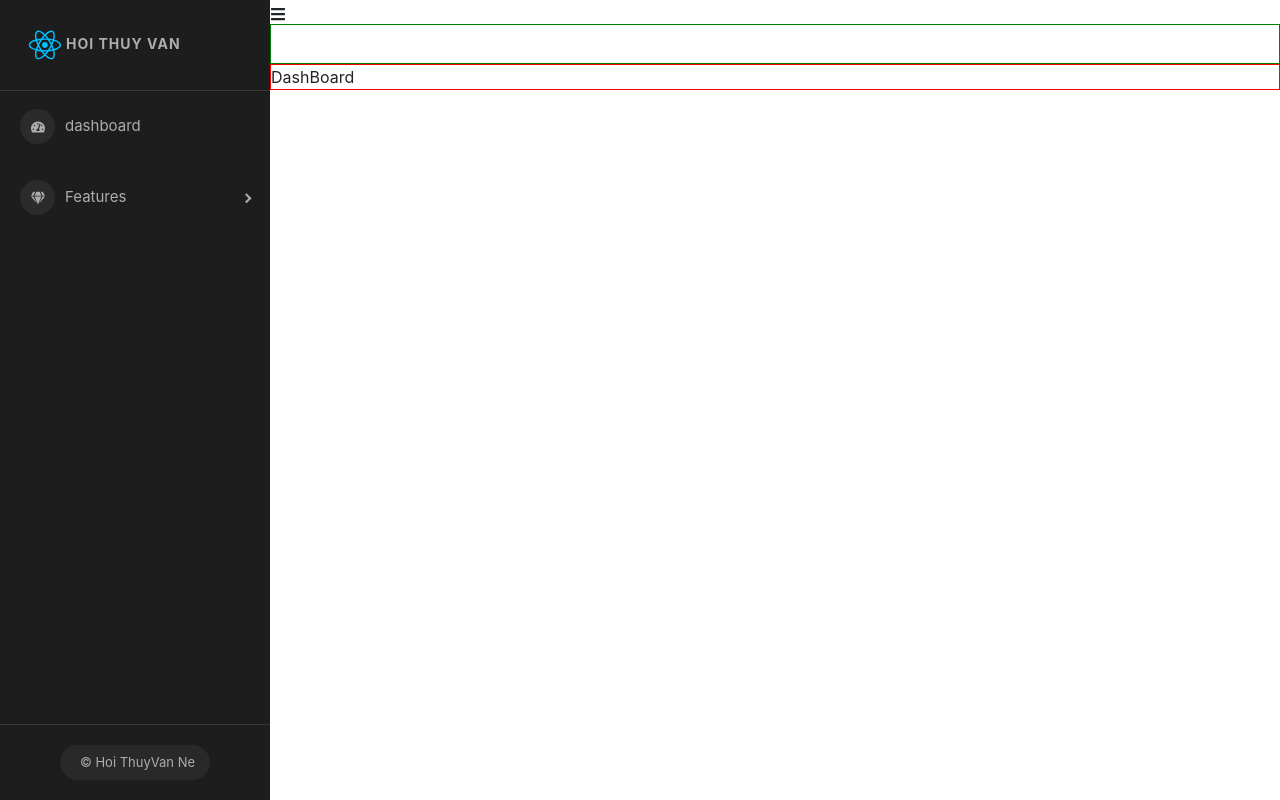
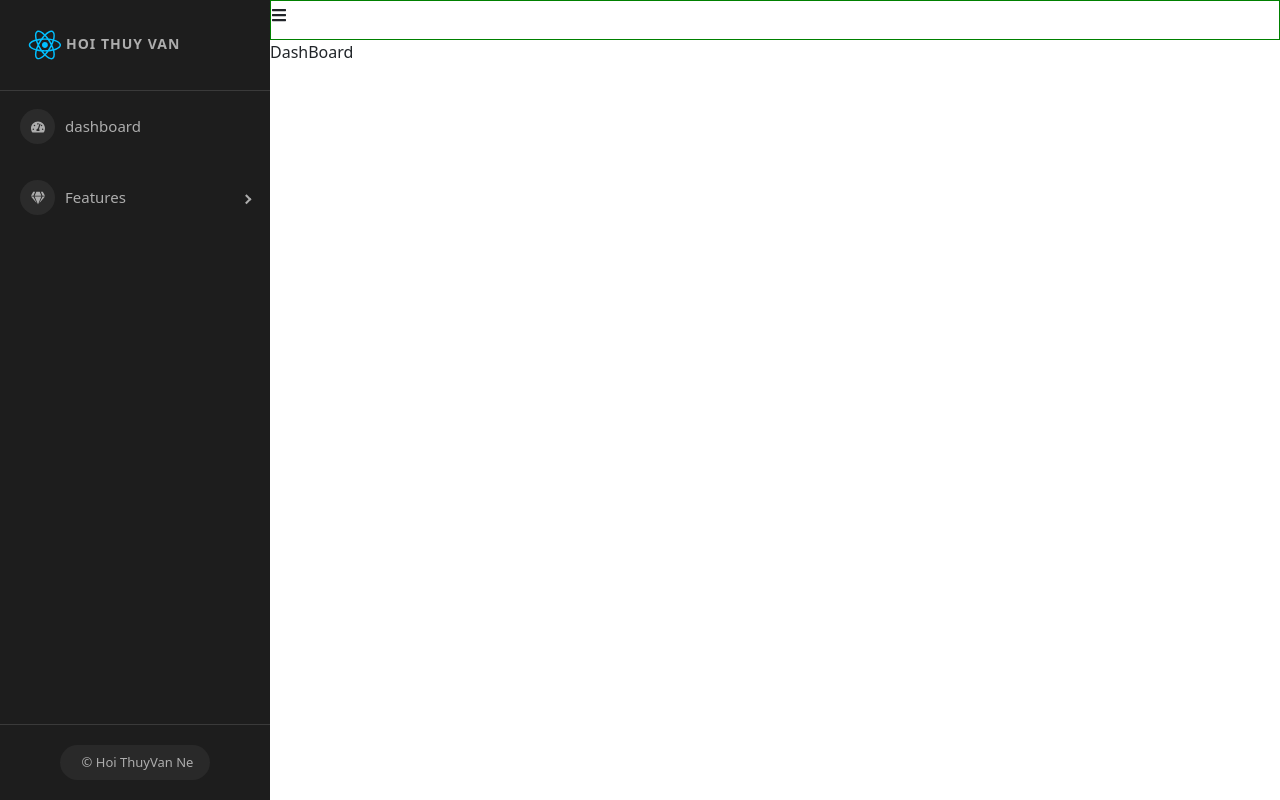
Before and after one commit to anhlinh-II/my-first-react, a React (Create React App) app: page /admins in a window 1280 px wide. Built offline with nearby package versions, Linux system fonts and the light colour scheme.

Commit message:
fix bug scrollbar

```diff
--- a/package.json
+++ b/package.json
@@ -15,6 +15,7 @@
     "react-dom": "18.2.0",
     "react-icons": "4.4.0",
     "react-paginate": "8.1.3",
+    "react-perfect-scrollbar": "^1.5.8",
     "react-pro-sidebar": "0.7.1",
     "react-redux": "8.0.1",
     "react-router-dom": "6.3.0",
--- a/src/App.scss
+++ b/src/App.scss
@@ -1,4 +1,5 @@
 body {
+  overflow: hidden;
   padding: 0;
   margin: 0;
   font-family: -apple-system, BlinkMacSystemFont, 'Segoe UI', 'Roboto', 'Oxygen',
--- a/src/components/Admin/Admin.js
+++ b/src/components/Admin/Admin.js
@@ -3,6 +3,7 @@ import './Admin.scss';
 import { FaBars } from "react-icons/fa";
 import { useState } from "react";
 import { Outlet } from "react-router-dom";
+import PerfectScrollbar from 'react-perfect-scrollbar';
 
 const Admin = (props) => {
     const [collapsed, setCollapsed] = useState(false);
@@ -13,12 +14,13 @@ const Admin = (props) => {
                 <SideBar collapsed={collapsed} />
             </div>
             <div className="admin-content">
-                <FaBars onClick={() => setCollapsed(!collapsed)} />
                 <div className="admin-header">
-
+                    <FaBars onClick={() => setCollapsed(!collapsed)} />
                 </div>
                 <div className="admin-main">
-                    <Outlet />
+                    <PerfectScrollbar>
+                        <Outlet />
+                    </PerfectScrollbar>
                 </div>
             </div>
         </div>
--- a/src/components/Admin/Admin.scss
+++ b/src/components/Admin/Admin.scss
@@ -16,7 +16,12 @@
           }
 
           .admin-main {
-               border: 1px solid red;
+               height: calc(100vh - 40px);
+               // margin-bottom: 10px;
+               .user-pagination {
+                    display: flex;
+                    justify-content: center;
+               }
           }
      }
 }
--- a/src/components/Admin/Content/Quiz/ManageQuiz.scss
+++ b/src/components/Admin/Content/Quiz/ManageQuiz.scss
@@ -7,7 +7,7 @@
      legend {
           font-size: 13px;
      }
-     table {
+     .list-detail {
           padding: 15px;
      }
 }
--- a/src/components/Admin/Content/TableUser.js
+++ b/src/components/Admin/Content/TableUser.js
@@ -10,7 +10,7 @@ const TableUser = (props) => {
 
      return (
           <>
-               <table className="table table-hover table-bordered">
+               <table className="table table-hover table-bordered my-2">
                     <thead>
                          <tr>
                               <th scope="col">ID</th>
```
Also changed, not shown: src/index.js (+6 -4 lines), 1 other file (tests, documents, lock files or other folders).
